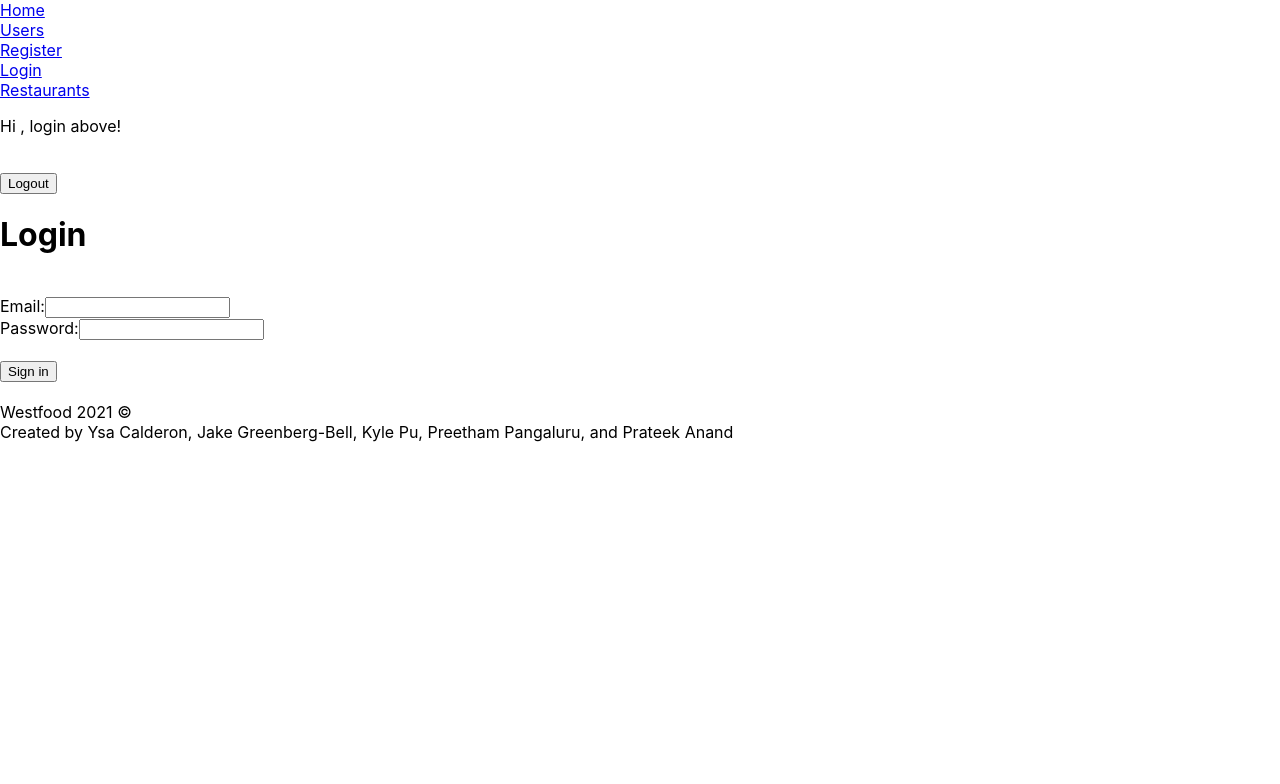
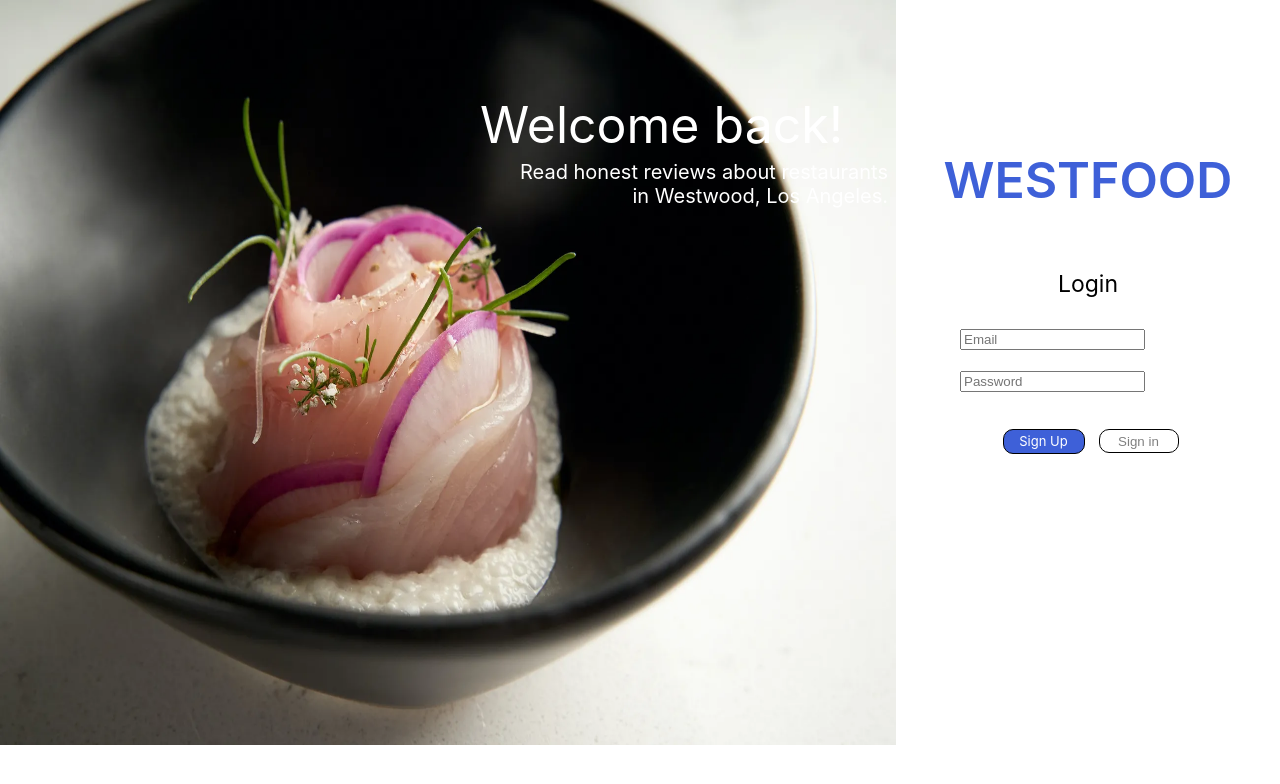
Before and after one commit to Kyle-Pu/Westfood, a React (Create React App) app in the folder client/: page /login in a window 1280 px wide. Shown: the top 784 px of the page. Built offline with nearby package versions, Linux system fonts and the light colour scheme; no server answers.

Commit message:
Add Login Page Styling
Added Login page's CSS file

```diff
--- a/client/src/pages/header.jsx
+++ b/client/src/pages/header.jsx
@@ -25,16 +25,16 @@ const Header = (props) => {
 
     return(
         <header>
-            <div>
-                <Link to="/">Home</Link>
+            <div class="nav_links">
+                <li><Link to="/">Home</Link></li>
                 <br/>
-                <Link to="/users">Users</Link>
+                <li><Link to="/users">Users</Link></li>
                 <br/>
-                <Link to="/register">Register</Link>
+                <li><Link to="/register">Register</Link></li>
                 <br/>
-                <Link to="/login">Login</Link>
+                <li><Link to="/login">Login</Link></li>
                 <br/>
-                <Link to="/restaurants">Restaurants</Link>
+                <li><Link to="/restaurants">Restaurants</Link></li>
                 <br/>
                 <p>Hi {getUser(props.user_id_cookie)}</p>
                 <br />
--- /dev/null
+++ b/client/src/pages/login.css
@@ -0,0 +1,136 @@
+.font-link {
+    font-family: 'Lato';
+}
+
+.login-page {
+    display: flex;
+    overflow: auto;
+    height: 745px;
+    position: relative;
+}
+
+.login-image {
+    width: 70%;
+    display: inline-block;
+    position: relative;
+    top: 0; right: 0px; bottom: 0px; left: 0;
+    background-image: url(../images/westfood_loginpage.jpeg);
+    background-repeat: no-repeat;
+    background-size: 100% 100%;
+}
+
+.login-form {
+    width: 30%;
+    float: right;
+    padding: 0px;
+}
+
+.welcome-message {
+    color: white;
+    font-size: 50px;
+    position: absolute;
+    top: 95px;
+    left: 480px;
+    text-align: right;
+}
+
+.welcome-desc {
+    color: white;
+    font-size: 20px;
+    position: absolute;
+    top: 160px;
+    left: 520px;
+    text-align: right;
+}
+
+.login-form {
+    text-align: center;
+}
+
+.login-westfood-logo {
+    color: #3e60d8;
+    font-weight: 600;
+    font-size: 50px;
+    position: relative;
+    top: 150px;
+}
+
+.login-title {
+    color: black;
+    font-size: 23px;
+    position: relative;
+    top: 210px;
+}
+
+.login-input-form {
+    padding-right: 135px;
+    text-align: right;
+}
+
+.login-email {
+    position: relative;
+    top: 240px;
+}
+
+.login-password {
+    position: relative;
+    top: 240px;
+}
+
+.login-buttons-div {
+    display: flex;
+    position: relative;
+    top: 250px;
+    left: 70px;
+    flex-direction: row;
+    justify-content: center;
+    align-content: space-around;
+}
+
+.login-buttons {
+    padding: 7px;
+}
+
+.login-signup-button {
+    position: relative;
+    border-radius: 10px;
+    display: flex;
+    justify-content: center;
+    align-content: center;
+    border: 1px solid black;
+    width: 80px;
+    height: 23px;
+    background-color: #3e60d8;
+    text-decoration: none;
+}
+
+.login-signup-text{
+    color: white;
+    display: flex;
+    justify-content: center;
+    margin-top: 3px;
+    font-size: 13px;
+}
+
+.login-signup-text:hover {
+    color: black;
+}
+
+.login-signup-button:hover {
+    background-color: white;
+    border: 1px solid #3e60d8;
+}
+
+input[type=submit] {
+    color: gray;
+    width: 80px;
+    height: 24px;
+    border: 1px solid black;
+    background: white;
+    border-radius: 10px;
+}
+
+input[type=submit]:hover {
+    background-color: #3e60d8;
+    color: white;
+}
--- a/client/src/pages/login.jsx
+++ b/client/src/pages/login.jsx
@@ -1,8 +1,11 @@
 import React from 'react'
 import Footer from "../pages/footer"
 import Header from "../pages/header"
+import { Link } from "react-router-dom"
 import * as api from "../api.js"
+import '../pages/login.css'
 import Cookies from 'universal-cookie'
+import background from '../images/westfood_loginpage.jpeg';
 
 const cookies = new Cookies();
 
@@ -79,28 +82,49 @@ class Login extends React.Component{
     render(){
         return (
             <div>
-                <Header title="Login" logout={this.props.logOut} user_id_cookie={this.props.user_id_cookie}></Header>
-
+                {/*<Header></Header>*/}
+                <div className="login-page">
+                    <div className="login-image">
+                        <div className="welcome-message">Welcome back!</div>
+                        <div className="welcome-desc">
+                            Read honest reviews about restaurants
                             <br />
-
+                            in Westwood, Los Angeles.
+                        </div>
+                    </div>
+                    <div className="login-form">
+                        <div className="login-westfood-logo">WESTFOOD</div>
+                        <div className="login-title">Login</div>
                         <form onSubmit={this.handleSubmit}>
+                            <div className="login-input-form">
+                                <div className="login-email">
                                     <label>
-                        Email:
-                        <input name="email" type="text" value={this.state.email} onChange={this.handleChange} />
+                                        <input name="email" type="text" placeholder="Email" value={this.state.email} onChange={this.handleChange} />
                                     </label>
+                                </div>
                                     <br />
+                                <div className="login-password">
                                     <label>
-                        Password:
-                        <input name="password" type="password" value={this.state.password} onChange={this.handleChange} />
+                                        <input name="password" type="password" placeholder="Password" value={this.state.password} onChange={this.handleChange} />
                                     </label>
+                                </div>
                                     <br />
+                                <div className="login-buttons-div">
+                                    <div className="login-buttons">
+                                        <Link to="/register" className="login-signup-button">
+                                            <div className="login-signup-text">Sign Up</div>
+                                        </Link>
+                                    </div>
+                                    <div className="login-buttons">
+                                        <label className="login-signin-button"><input type="submit" value="Sign in"/></label>
+                                    </div>
+                                </div>
+                            </div>
+                        </form>
                         <br />
-                    <input type="submit" value="Sign in"/>
-                </form>
-
-                <br />
-
-                <Footer></Footer>
+                    </div>
+                </div>
+                {/*<Footer></Footer>*/}
             </div>
         );
     };
```
Also changed, not shown: client/src/images/westfood_loginpage.jpeg (added). Lines whose indentation alone changed are shown as unchanged.
